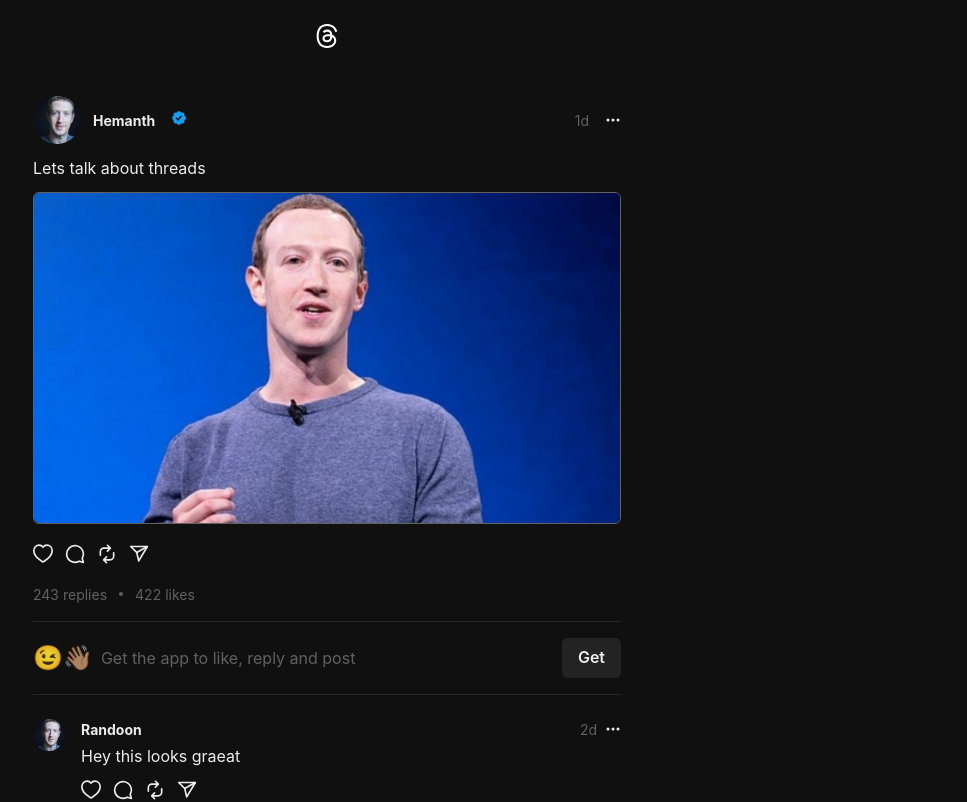
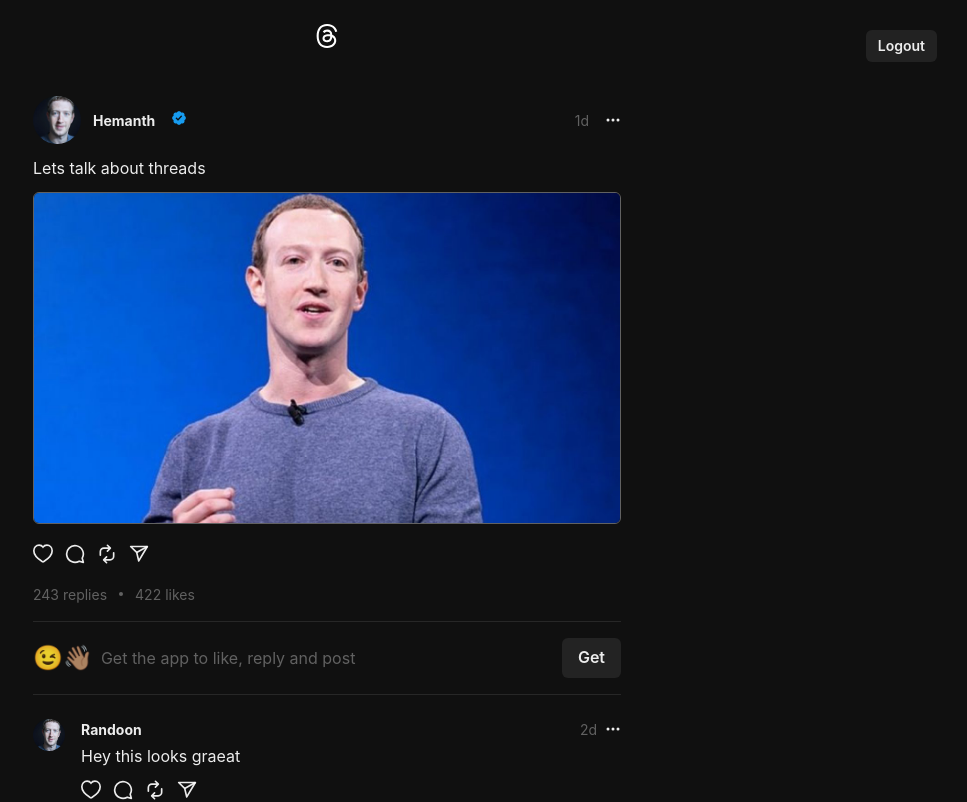
Before and after one commit to Hemanthnemili/mern-thread, a React (Vite) app in the folder frontend/: page /hemanth/post/1 in a window 1280 px wide. Shown: the top 802 px of the page, without its empty margins (313-1280 px from the left). Built offline with nearby package versions, Linux system fonts and the light colour scheme; sample sign-in values are in the browser's storage.

Commit message:
logout and toast hook created

```diff
--- a/frontend/src/App.jsx
+++ b/frontend/src/App.jsx
@@ -7,17 +7,23 @@ import Home from "./pages/Home";
 import AuthPage from "./pages/AuthPage";
 import userAtom from "./atoms/userAtom";
 import { useRecoilValue } from "recoil";
+import Logoutbtn from "./components/Logoutbtn";
 function App() {
   const user = useRecoilValue(userAtom);
   return (
     <Container maxW="620px">
       <Header />
       <Routes>
-        <Route path="/" element={user ? <Home /> : <Navigate to={"/auth"} />} />
-        <Route path="/auth" element={<AuthPage />} />
+        <Route path="/" element={user ? <Home /> : <Navigate to="/auth" />} />
+        <Route
+          path="/auth"
+          element={!user ? <AuthPage /> : <Navigate to="/" />}
+        />
         <Route path="/:username" element={<UserPage />} />
         <Route path="/:username/post/:pid" element={<PostPage />} />
       </Routes>
+
+      {user && <Logoutbtn />}
     </Container>
   );
 }
--- /dev/null
+++ b/frontend/src/components/Logoutbtn.jsx
@@ -0,0 +1,62 @@
+import { Button, useToast } from "@chakra-ui/react";
+// eslint-disable-next-line no-unused-vars
+import React from "react";
+import { useSetRecoilState } from "recoil";
+import userAtom from "../atoms/userAtom";
+import { useNavigate } from "react-router-dom";
+
+function Logoutbtn() {
+  const setUser = useSetRecoilState(userAtom);
+  const toast = useToast();
+  const navigate = useNavigate();
+  const handleLogout = async () => {
+    try {
+      const res = await fetch("http://localhost:9696/user/logout", {
+        method: "POST",
+        headers: {
+          "Content-Type": "application/json",
+        },
+      });
+      const data = await res.json();
+      console.log(data);
+      if (data.error) {
+        toast({
+          title: "Error",
+          description: data.error,
+          duration: 3000,
+          isClosable: true,
+        });
+      }
+
+      localStorage.removeItem("user-threads");
+      setUser(null);
+
+      toast({
+        title: "Success",
+        description: "User logged out successfully",
+        duration: 3000,
+        isClosable: true,
+      });
+
+      navigate("/auth");
+    } catch (error) {
+      console.log(error.message);
+    }
+  };
+
+  return (
+    <>
+      <Button
+        position={"fixed"}
+        top={"30px"}
+        right={"30px"}
+        size={"sm"}
+        onClick={handleLogout}
+      >
+        Logout
+      </Button>
+    </>
+  );
+}
+
+export default Logoutbtn;
```
Also changed, not shown: frontend/src/hooks/useShowToast.js (added, +17 -0 lines).
